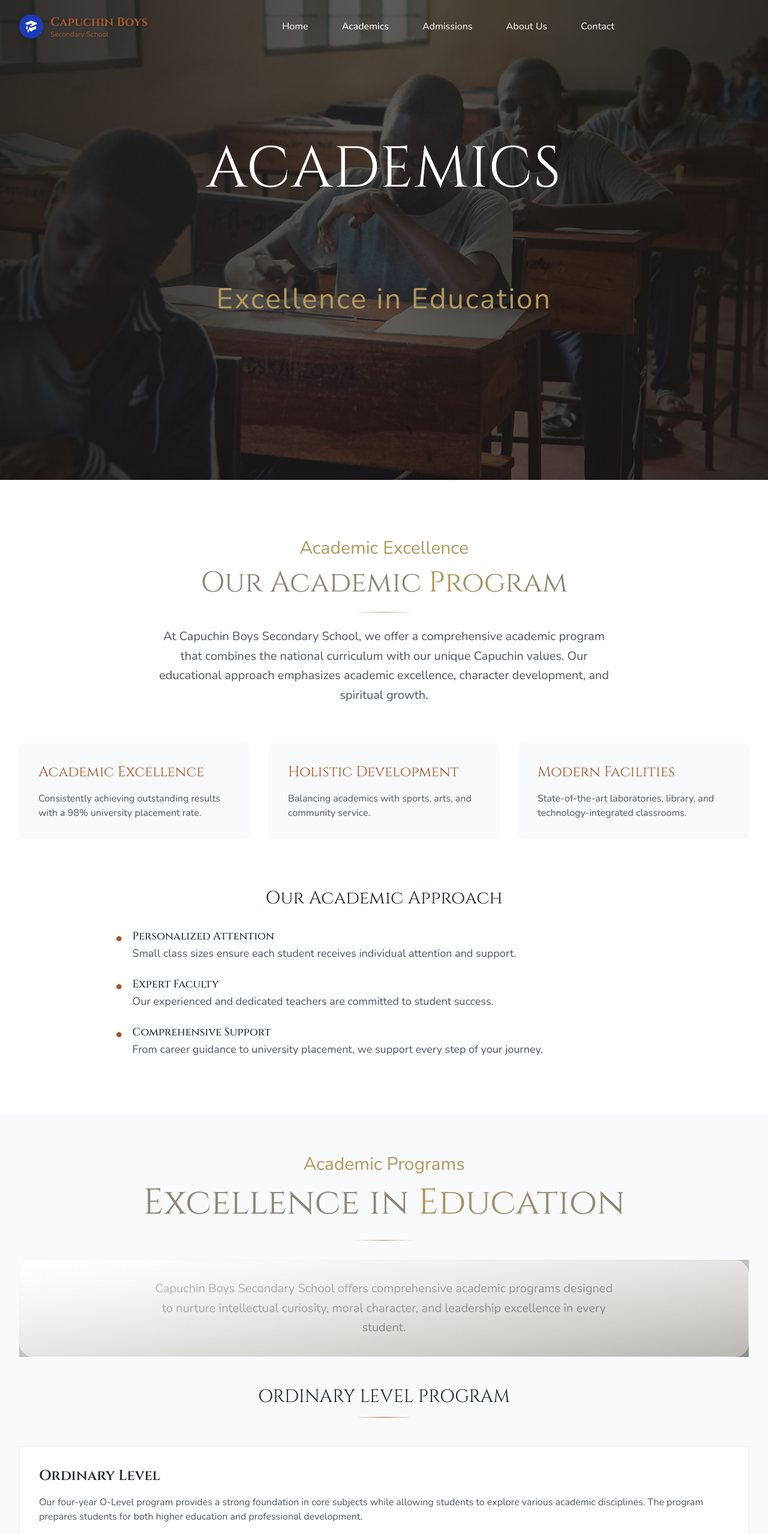
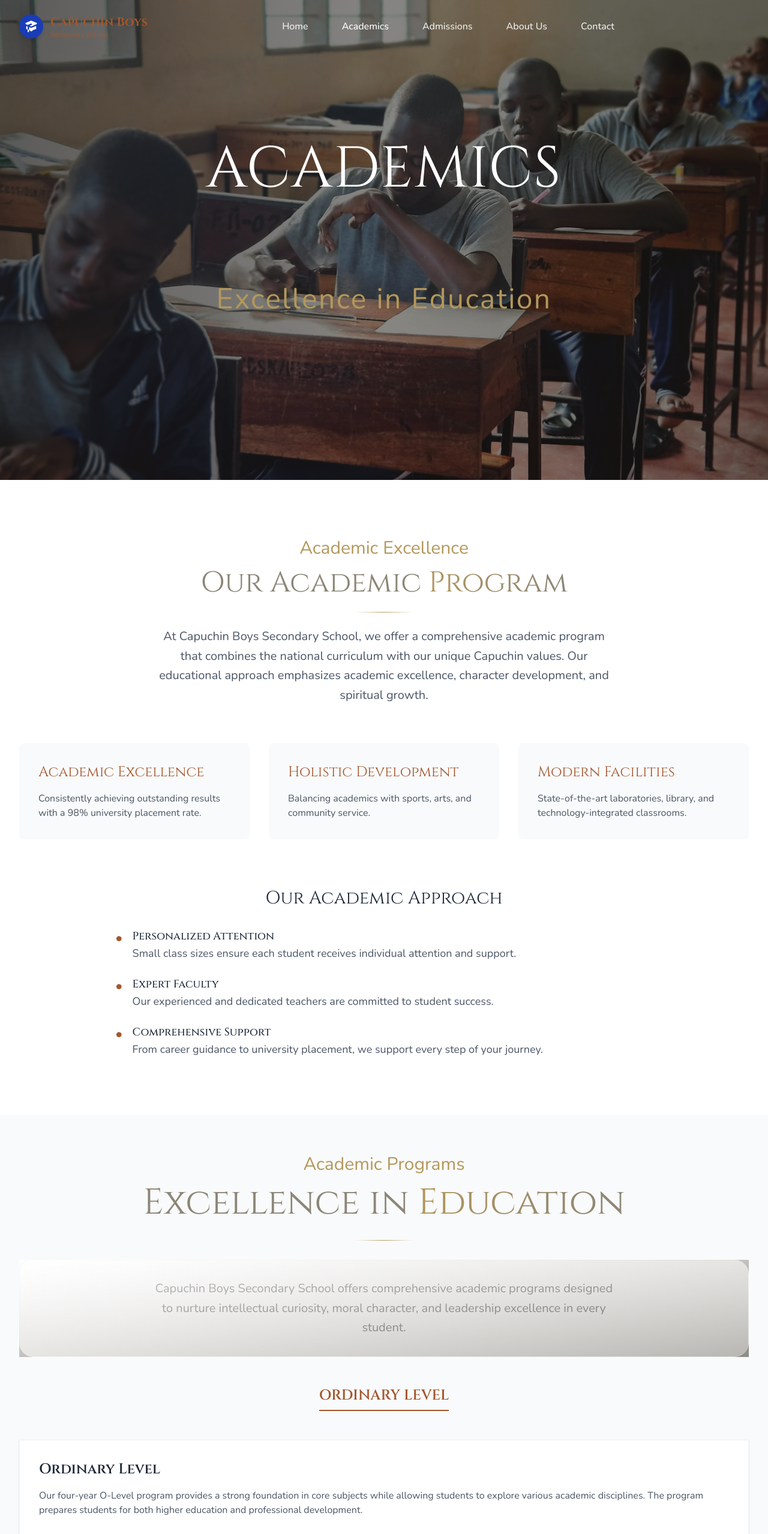
Before and after one commit to torie28/capuchinboys, a React (Vite) app: page /academics in a window 1280 px wide. Shown: the top 2557 px of the page at 60% size. Built offline with nearby package versions, Linux system fonts and the light colour scheme.

Commit message:
removing advance otion

```diff
--- a/src/pages/academics/Academics.jsx
+++ b/src/pages/academics/Academics.jsx
@@ -47,22 +47,20 @@ const AcademicLevel = ({ level, description, subjects, requirements }) => (
 );
 
 const CapuchinSchoolPage = () => {
-  // Use viewport scroll for better mobile support
+  const activeLevel = 'ordinary';
+  const isTransitioning = false;
+
   const { scrollYProgress } = useScroll({
     offset: ['start start', 'end start']
   });
 
-  // More subtle scale for mobile, slightly stronger for desktop
   const scale = useTransform(scrollYProgress, [0, 1], [1, 1.05]);
   const y = useTransform(scrollYProgress, [0, 1], [0, 80]);
 
-  // Add opacity effect for mobile
   const opacity = useTransform(scrollYProgress, [0, 0.5], [1, 0.9]);
 
-  // Handle mobile touch events for smoother scrolling
   useEffect(() => {
     const handleTouchMove = (e) => {
-      // Prevent scroll jank on mobile
       if (e.touches.length > 1) e.preventDefault();
     };
 
@@ -101,7 +99,7 @@ const CapuchinSchoolPage = () => {
           }}
         >
           {/* Gradient Overlay */}
-          <div className="absolute inset-0 bg-gradient-to-r from-stone-900/90 via-stone-900/70 to-stone-900/90"></div>
+          <div className="absolute inset-0 bg-gradient-to-r from-stone-900/70 via-stone-900/50 to-stone-900/60"></div>
         </motion.div>
 
         {/* Content with enhanced mobile parallax */}
@@ -244,12 +242,11 @@ const CapuchinSchoolPage = () => {
             </motion.div>
           </div>
 
-          {/* Level Title */}
-          <div className="text-center mb-12">
-            <h3 className="text-3xl font-playfair font-light text-gray-800">
-              ORDINARY LEVEL PROGRAM
+          {/* Level Title - Only Ordinary Level */}
+          <div className="flex justify-center mb-12">
+            <h3 className="text-2xl font-semibold text-primary border-b-2 border-primary pb-2">
+              ORDINARY LEVEL
             </h3>
-            <div className="w-24 h-px mx-auto my-4 bg-gradient-to-r from-transparent via-primary to-transparent"></div>
           </div>
 
           {/* Level Content */}
@@ -286,9 +283,10 @@ const CapuchinSchoolPage = () => {
                 'Passing the school\'s entrance examination and interview'
               ]}
             />
+          </div>
 
           {/* Apply Now Button */}
-            <div className="flex justify-center mt-12 mb-12">
+          <div className="flex justify-center  mt-12 mb-12">
             <Link
               to="/admissions"
               aria-label="Start your application process"
@@ -299,7 +297,6 @@ const CapuchinSchoolPage = () => {
               <path fillRule="evenodd" d="M10 18a8 8 0 100-16 8 8 0 000 16zm3.707-8.707l-3-3a1 1 0 00-1.414 1.414L10.586 9H7a1 1 0 100 2h3.586l-1.293 1.293a1 1 0 101.414 1.414l3-3a1 1 0 000-1.414z" clipRule="evenodd" />
             </svg>
             </Link>
-            </div>
           </div>
         </div>
       </motion.section>
--- a/src/pages/contact/Contact.jsx
+++ b/src/pages/contact/Contact.jsx
@@ -149,7 +149,7 @@ const Contact = () => {
           }}
         >
           {/* Gradient Overlay */}
-          <div className="absolute inset-0 bg-gradient-to-r from-stone-900/90 via-stone-900/70 to-stone-900/90"></div>
+          <div className="absolute inset-0 bg-gradient-to-r from-stone-900/70 via-stone-900/50 to-stone-900/60"></div>
         </motion.div>
 
         {/* Content with subtle parallax */}
--- a/src/pages/home/components/HeroSection.jsx
+++ b/src/pages/home/components/HeroSection.jsx
@@ -29,7 +29,7 @@ const HeroSection = () => {
         }}
       >
         {/* Dark Overlay */}
-        <div className="absolute inset-0 bg-gradient-to-r from-stone-900/90 via-stone-900/70 to-stone-900/90"></div>
+        <div className="absolute inset-0 bg-gradient-to-r from-stone-900/70 via-stone-900/50 to-stone-900/60"></div>
       </div>
 
       <div className="max-w-7xl mx-auto px-4 sm:px-6 lg:px-8 relative z-10 text-center py-32">
```
Lines whose indentation alone changed are shown as unchanged.
